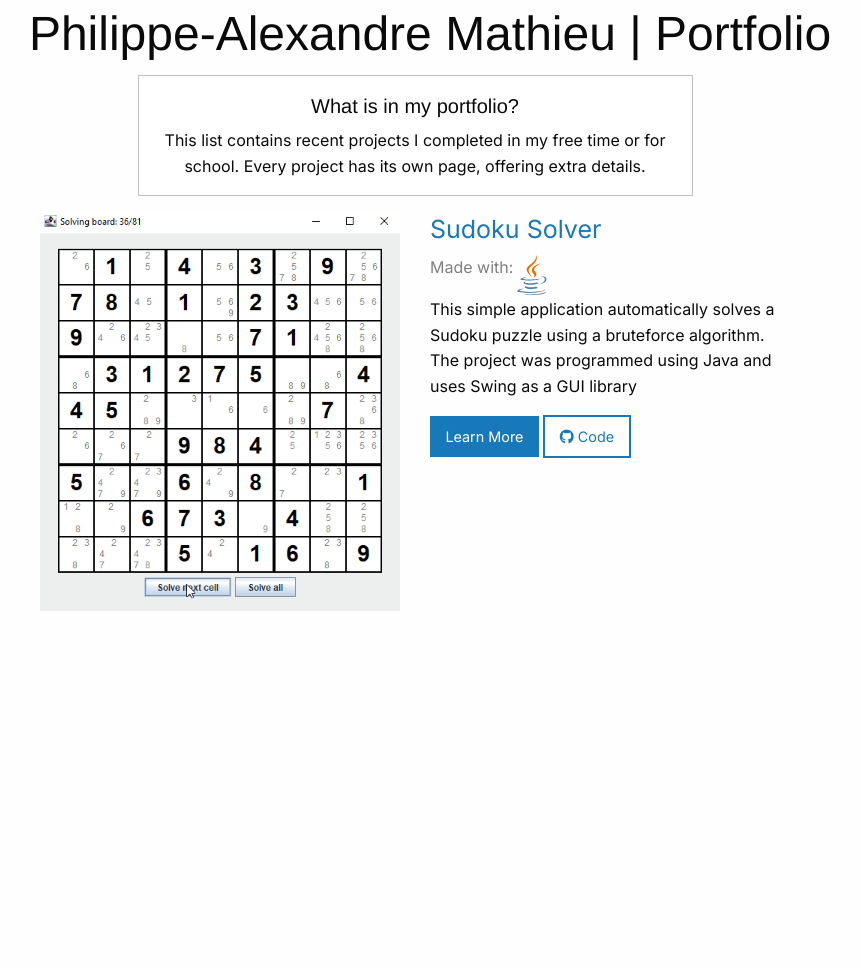
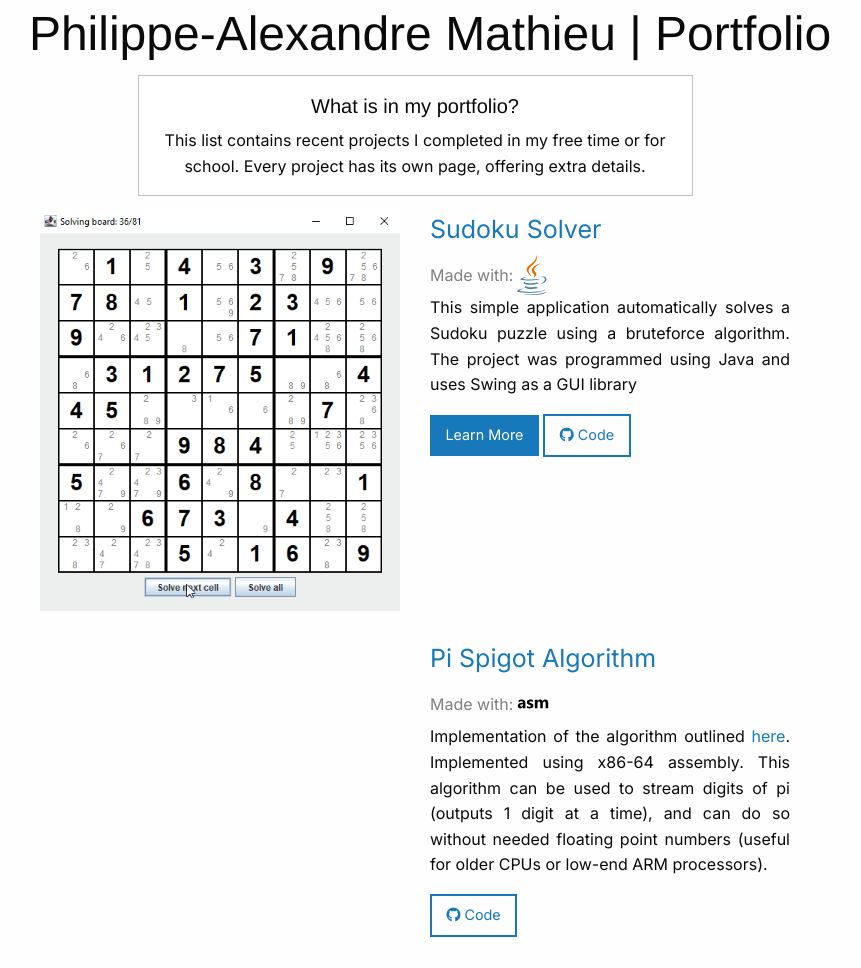
Before and after one commit to ppoum/ppoum.github.io, a plain HTML site: page index.html in a window 1280 px wide. Shown: the whole page, without its empty margins (210-1071 px from the left). Before the commit the page ends 800 px from the top, so only its background shows below. Drawn offline with Linux system fonts and the light colour scheme.

Commit message:
Added pi-spigot project

```diff
--- a/css/app.css
+++ b/css/app.css
@@ -9,9 +9,20 @@
     text-align: center;
 }
 
+/* Class used to list languages/libs used for project */
+.made-with-list {
+    display: flex;
+    align-items: center;
+}
+
 .made-with {
     color: gray;
     font-family: 'Inter', sans-serif;
+    margin-bottom: 0;
+}
+
+.project-desc {
+    text-align: justify;
 }
 
 /* Overwrite hollow buttons to be slightly more bold */
--- a/index.html
+++ b/index.html
@@ -21,21 +21,36 @@
         </div>
 
         <!-- Main projects -->
-        <div class="cell grid-y">
+        <div class="cell grid-y grid-margin-y">
             <div class="cell grid-x grid-margin-x">
                 <div class="cell large-offset-2 medium-offset-1 large-4">
                     <img src="static/captures/sudoku/sudoku_solve_anim.gif" alt="Solving animation">
                 </div>
                 <div class="cell large-4">
                     <h4><a href="sudoku.html">Sudoku Solver</a></h4>
-                    <ul class="menu">
+                    <div class="made-with-list">
                         <p class="made-with">Made with: </p>
-                        <li><img src="static/logos/java-logo.svg" alt="Java Logo" title="Java" width="40px"></li>
-                    </ul>
-                    <p>This simple application automatically solves a Sudoku puzzle using a bruteforce algorithm.
-                        The project was programmed using Java and uses Swing as a GUI library</p>
+                        <img src="static/logos/java-logo.svg" alt="Java Logo" title="Java" width="40px">
+                    </div>
+                    <p class="project-desc">This simple application automatically solves a Sudoku puzzle using a
+                        bruteforce algorithm. The project was programmed using Java and uses Swing as a GUI library</p>
                     <a href="sudoku.html" class="button">Learn More</a>
                     <a href="https://github.com/ppoum/SudokuSolver" class="button hollow"><i
+                            class="fa-brands fa-github"></i> Code</a>
+                </div>
+            </div>
+            <div class="cell grid-x grid-margin-x">
+                <div class="cell large-4 large-offset-6">
+                    <h4><a href="sudoku.html">Pi Spigot Algorithm</a></h4>
+                    <div class="made-with-list">
+                        <p class="made-with">Made with: </p>
+                        <img src="static/logos/asm.svg" alt="x64 assembly" title="x64 assembly" width="40px">
+                    </div>
+                    <p class="project-desc">Implementation of the algorithm outlined
+                        <a href="https://doi.org/10.2307/2975006">here</a>. Implemented using x86-64 assembly. This
+                        algorithm can be used to stream digits of pi (outputs 1 digit at a time), and can do so without
+                        needed floating point numbers (useful for older CPUs or low-end ARM processors).</p>
+                    <a href="https://github.com/ppoum/spigot-pi-asm" class="button hollow"><i
                             class="fa-brands fa-github"></i> Code</a>
                 </div>
             </div>
```
Also changed, not shown: static/logos/asm.svg (added).
